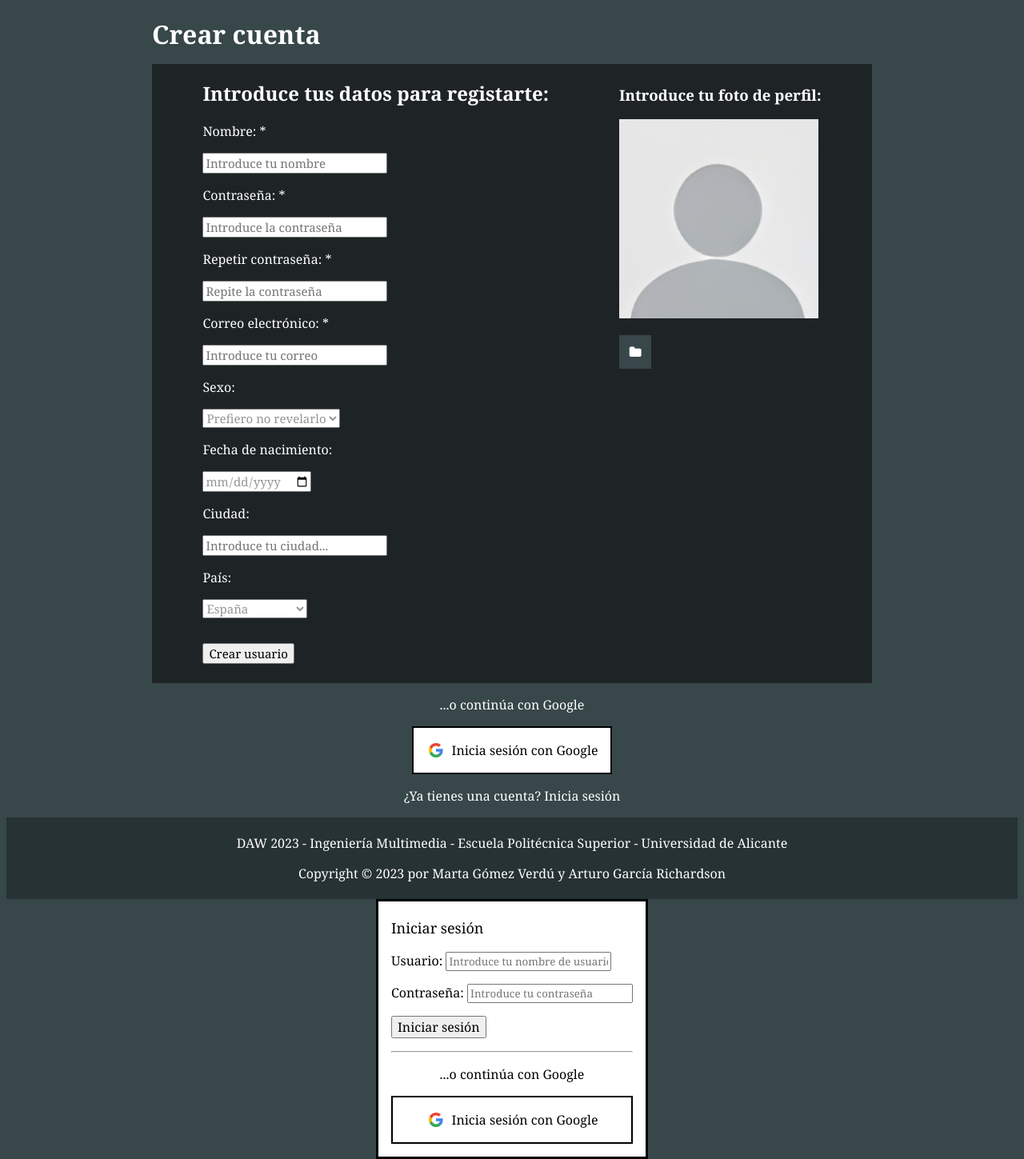
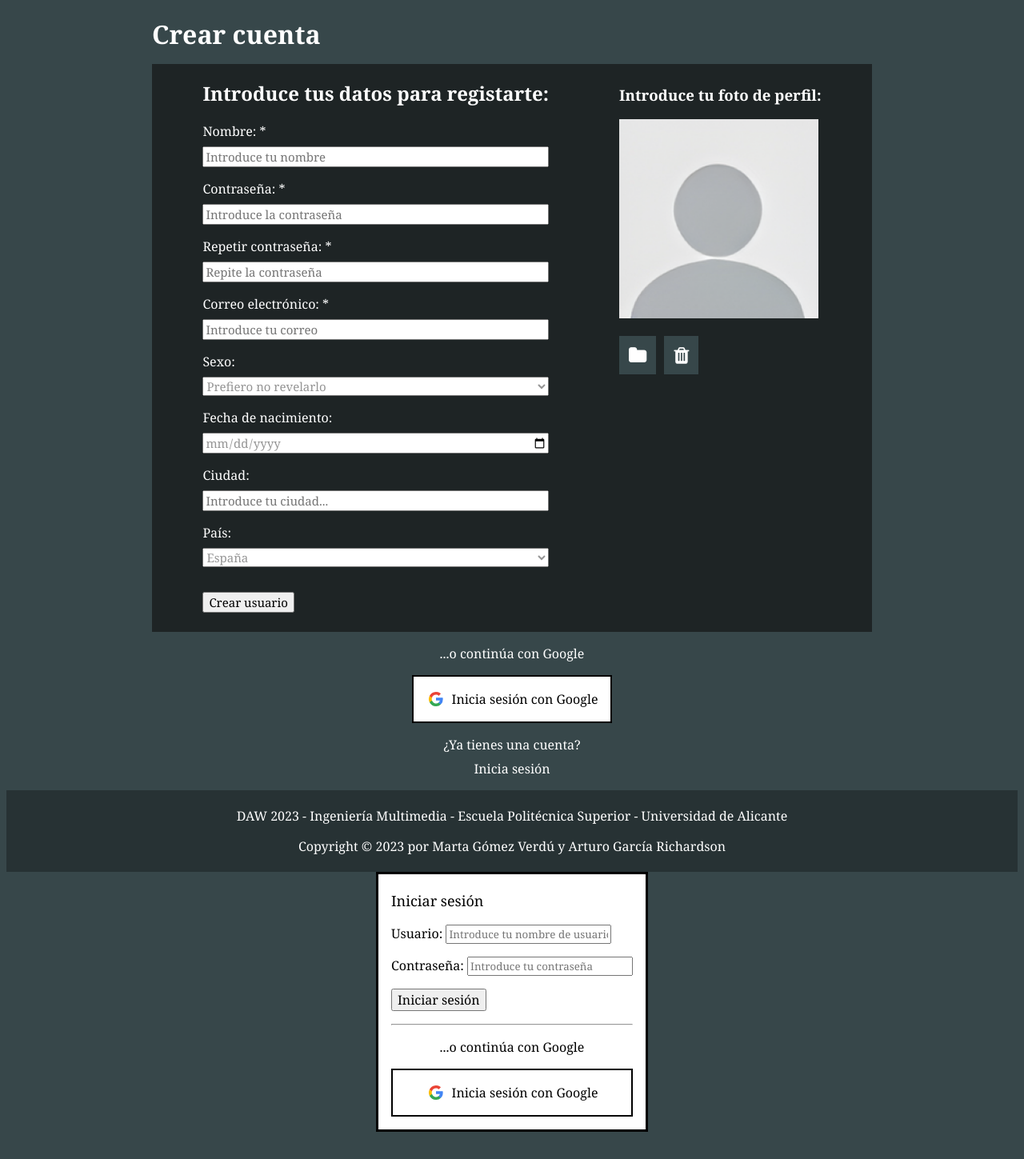
Before and after one commit to Dinastia-Harzu/daw_23-24, a PHP site: page /registro.html in a window 1280 px wide. Shown: the part 155-1604 px from the top of the page at 80% size. After the commit the page ends 1570 px from the top, so only its background shows below. Run offline with PHP 8.4, Linux system fonts and the light colour scheme.

```diff
--- a/css/global/registro.css
+++ b/css/global/registro.css
@@ -7,15 +7,30 @@
     margin-bottom: 0.5em;
 }
 
-.folder {
-    font-size: x-large;
-    padding: 0.8em;
-    background-color: var(--body_clr);
-}
-
 .folder:hover{
     background-color: var(--footer_clr);
     cursor: pointer;
+}
+
+main section p {
+    display: flex;
+    flex-direction: column;
+    gap: 0.5em;
+}
+
+#pfp-query {
+    display: none;
+}
+
+#reg-2 button {
+    background: none;
+    border: none;
+}
+
+#reg-2 .acciones-fichero {
+    font-size: x-large;
+    padding: 0.5em;
+    background-color: var(--body_clr);
 }
 
 #reg-2 h3 {
@@ -50,7 +65,3 @@
 #tab-reg img {
     width: 15.56em;
 }
-
-#pfp-query {
-    display: none;
-}
--- a/css/global/style.css
+++ b/css/global/style.css
@@ -106,7 +106,7 @@ header > figure img {
 
 .grid-img {
     display: grid;
-    grid-template-columns: repeat(auto-fit, 400px);
+    grid-template-columns: repeat(auto-fit, calc(400px + 0.5em + 0.25em));
     gap: 1em;
     border-top: 0.25em solid var(--blanco);
     padding: 2em;
@@ -115,13 +115,14 @@ header > figure img {
 }
 
 .grid-img article {
+    border: var(--negro) solid 0.2em;
     background-color: var(--articulos_clr);
     padding: 1.5em;
     color: var(--blanco);
 }
 
 .grid-img article img {
-    background-color: var(--articulos_clr);
+    border: var(--negro) solid 0.1em;
 }
 
 .grid-img article p, .grid-img article time {
@@ -290,15 +291,7 @@ select, input[type=date] {
 }
 
 /* MEDIA QUERYS */
-/* @media screen and (max-width: 1500px) {
-    .grid-img, .grid-img{
-        display: grid;
-        grid-template-columns: auto auto;
-        align-items: center;
-        justify-items: center;
-        border-top: 0.25em solid var(--blanco);
-    }
-}
+/*
 
 @media screen and (max-width: 1000px) {
     header {
--- a/registro.html
+++ b/registro.html
@@ -69,23 +69,23 @@
                 <section id="reg-1">
                     <h2>Introduce tus datos para registarte:</h2>
                     <p>
-                        <p><label for="name">Nombre: *</label></p>
+                        <label for="name">Nombre: *</label>
                         <input type="text" name="name" id="name" placeholder="Introduce tu nombre">
                     </p>
                     <p>
-                        <p><label for="pass">Contraseña: *</label></p>
+                        <label for="pass">Contraseña: *</label>
                         <input type="password" name="pass" id="pass" placeholder="Introduce la contraseña">
                     </p>
                     <p>
-                        <p><label for="pass2">Repetir contraseña: *</label></p>
+                        <label for="pass2">Repetir contraseña: *</label>
                         <input type="password" name="pass2" id="pass2" placeholder="Repite la contraseña">
                     </p>
                     <p>
-                        <p><label for="email">Correo electrónico: *</label></p>
+                        <label for="email">Correo electrónico: *</label>
                         <input type="email" name="email" id="email" placeholder="Introduce tu correo">
                     </p>
                     <p>
-                        <p><label for="sexo">Sexo:</label></p>
+                        <label for="sexo">Sexo:</label>
                         <select name="sexo" id="sexo">
                             <option value="cod_U">Prefiero no revelarlo</option>
                             <option value="cod_M">Masculino</option>
@@ -93,15 +93,15 @@
                         </select>
                     </p>
                     <p>
-                        <p><label for="fecha">Fecha de nacimiento:</label></p>
+                        <label for="fecha">Fecha de nacimiento:</label>
                         <input type="date" name="fecha" id="fecha">
                     </p>
                     <p>
-                        <p><label for="ciudad">Ciudad:</label></p>
+                        <label for="ciudad">Ciudad:</label>
                         <input type="text" name="ciudad" id="ciudad" placeholder="Introduce tu ciudad...">
                     </p>
                     <p>
-                        <p><label for="paises">País:</label></p>
+                        <label for="paises">País:</label>
                         <select name="paises" id="paises">
                             <option value="cod_es">España</option>
                             <option value="cod_fr">Francia</option>
@@ -129,7 +129,8 @@
                             <img src="img/placeholder_grande.png" alt="Foto de perfil">
                         </label>
                     </p>
-                    <label for="pfp"><p><i class="fa fa-folder folder"></i></p></label>
+                    <label for="pfp"><i class="fa fa-folder acciones-fichero"></i></label>
+                    <button type="reset" for="pfp"><i class="fa fa-trash acciones-fichero"></i></button>
                     <input type="file" name="pfp" id="pfp">
                 </section>
             </form>
```
